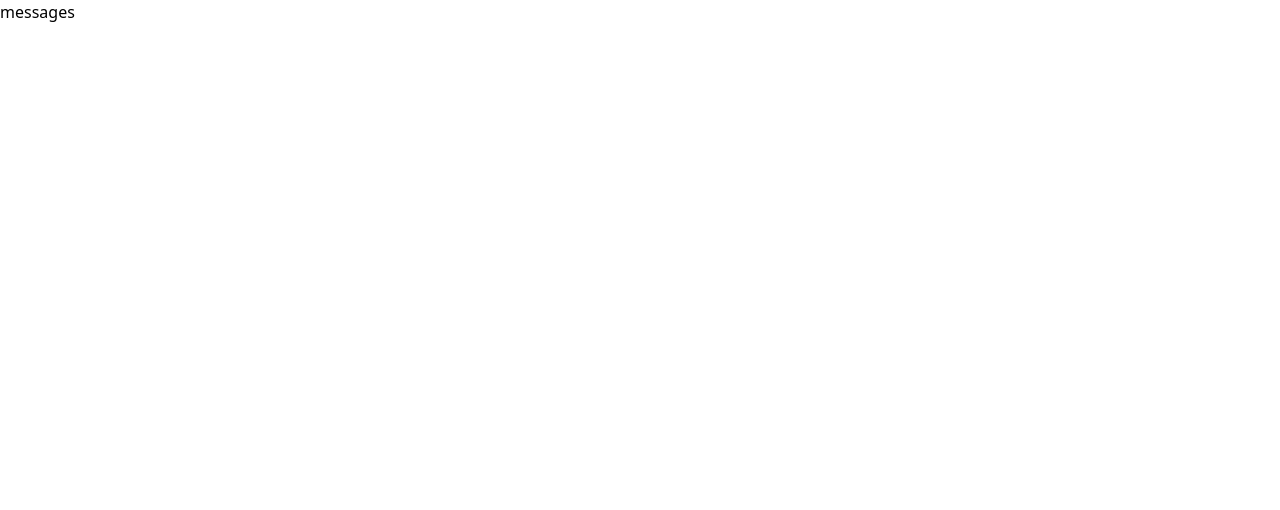
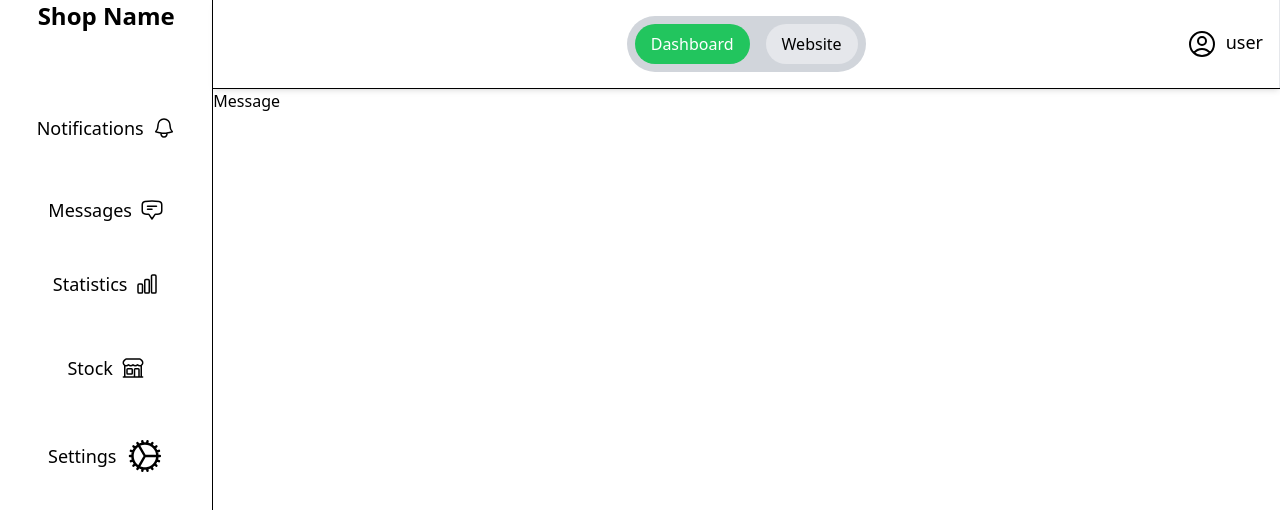
Before and after one commit to 120lennox/farm-basket-frontend, a Next.js app in the folder farmbasket/: page /dashboard/messages in a window 1280 px wide. Shown: the top 510 px of the page. Built offline with nearby package versions, Linux system fonts and the light colour scheme.

Commit message:
changing the struncture of the dashboard

```diff
--- /dev/null
+++ b/farmbasket/app/dashboard/components/header.tsx
@@ -0,0 +1,24 @@
+import Link from "next/link"
+import { UserCircleIcon } from "@heroicons/react/24/outline";
+export default function Header(){
+     return <div className="flex  justify-center items-center w-full border-b border-black ">
+
+          <div className="flex items-center justify-center  p-4 bg-white  border-r shadow-md relative z-10 w-full">
+                <div className="flex space-x-4 bg-gray-300 rounded-full p-2">
+            <div className="px-4 py-2 text-white bg-green-500 rounded-full hover:bg-green-600">
+           <Link href="/dashboard">Dashboard</Link>
+           </div>
+           <div className="px-4 py-2 text-black bg-gray-200 rounded-full hover:bg-gray-300">
+                 <Link href="/website">Website</Link>
+             </div>
+            </div>
+            <div className="absolute order-last right-4  flex object-center space-x-2">
+          <UserCircleIcon className="w-8 h-8 text-black" />
+            <div className="text-black text-lg">user</div>
+          </div>
+
+        </div>
+    </div>
+
+
+}
--- a/farmbasket/app/dashboard/components/sidebar.tsx
+++ b/farmbasket/app/dashboard/components/sidebar.tsx
@@ -1,9 +1,9 @@
 import Link from "next/link"
-import { BellIcon,ChatBubbleBottomCenterTextIcon } from "@heroicons/react/24/outline"
+import { BellIcon,ChatBubbleBottomCenterTextIcon,ChartBarIcon,BuildingStorefrontIcon,CogIcon } from "@heroicons/react/24/outline"
 
 export default function Sidebar(){
     return <div>
-            <div className="text-black ">
+            <div className="text-black h-screen border-r border-black ">
                 <div className="flex items-center justify-center  text-2xl font-bold mb-6 ">
                     Shop Name
                 </div>
@@ -13,17 +13,20 @@ export default function Sidebar(){
                         <BellIcon className='w-6 h-6'/>
                     </div>
                     <div className="flex items-center justify-center h-5 space-x-2 text-lg text-black">
-                       <Link href="/messages">Messages</Link>
+                       <Link href="/dashboard/messages">Messages</Link>
                        <ChatBubbleBottomCenterTextIcon className="w-6 h-6" />
                     </div>
                 <div className="flex items-center justify-center h-32 space-x-2 text-lg text-black">
-                        <Link href="/statistics">Statistics</Link>
+                        <Link href="/dashboard/statistics">Statistics</Link>
+                        <ChartBarIcon className="w-6 h-6" />
                     </div>
                     <div className="flex items-center justify-center h-10 space-x-2 text-lg text-black ">
-                    <Link href ="/stock">Stock</Link>
+                    <Link href ="/dashboard/stock">Stock</Link>
+                    <BuildingStorefrontIcon className="w-6 h-6" />
                 </div>
-                <div className="flex item-center justify-center text-black">
-                    <Link href="/settings">Settings</Link>
+                <div className="flex items-center justify-center space-x-2 text-lg text-black h-89 p-12">
+                    <Link href="/dashboard/settings">Settings</Link>
+                    <CogIcon className="w-10 h-10" />
                 </div>
             </div>
             </div>
--- a/farmbasket/app/dashboard/messages/page.tsx
+++ b/farmbasket/app/dashboard/messages/page.tsx
@@ -1,5 +1,15 @@
+import Header from "../components/header"
+import Sidebar from "../components/sidebar"
+
+
 export default function messages(){
-    return <div>
-        messages
+    return <div className="flex">
+         <div className=" w-1/6">
+        <Sidebar/>
+        </div>
+        <div className="flex flex-col w-5/6">
+            <Header/>
+         <div>Message</div>
+        </div>
     </div>
 }
--- a/farmbasket/app/dashboard/notification/page.tsx
+++ b/farmbasket/app/dashboard/notification/page.tsx
@@ -1,5 +1,13 @@
+import Sidebar from "../components/sidebar";
+import Header from "../components/header";
 export default function notification(){
-    return <div>
-        notification
+    return <div className="flex ">
+        <div className=" w-1/6">
+        <Sidebar/>
+        </div>
+        <div className="flex flex-col w-5/6">
+            <Header/>
+         <div>Notification</div>
+        </div>
     </div>
 }
--- a/farmbasket/app/dashboard/page.tsx
+++ b/farmbasket/app/dashboard/page.tsx
@@ -1,19 +1,25 @@
 import { BellIcon, ChatBubbleBottomCenterTextIcon, ChartBarIcon, BuildingStorefrontIcon, UserCircleIcon } from '@heroicons/react/24/outline';
 import Sidebar from './components/sidebar';
+ import Header from './components/header';
 export default function dashboard(){
     return <div>
-            <div>
-              <div className="flex flex-row">
+
+              <div className="flex ">
                   <div className="bg-white h-screen w-3/12">
                     <div className="mx-4 mt-5">
                      <Sidebar />
                     </div>
                   </div>
-                  <div className="flex flex-col">
-                      <div></div>
-                      <div></div>
+                   <div className="flex-1 relative">
+                        <Header/>
+                        <div  className="absolute top-[64px] left-0 right-0 border-t border-black">
+
+                        </div>
+
+                      </div>
+                      </div>
                   </div>
-          </div>
-    </div>
-    </div>
+
+
+
       }
--- a/farmbasket/app/dashboard/statistics/page.tsx
+++ b/farmbasket/app/dashboard/statistics/page.tsx
@@ -1,5 +1,15 @@
+import Header from "../components/header"
+import Sidebar from "../components/sidebar"
+
 export default function statistics(){
-    return <div>
-        statistics
+    let number = 25;
+    return <div className="flex">
+         <div className=" w-1/6">
+        <Sidebar/>
+        </div>
+        <div className="flex flex-col w-5/6">
+            <Header/>
+        <div>Statistics ${number}</div>
+        </div>
     </div>
 }
--- a/farmbasket/app/dashboard/stock/page.tsx
+++ b/farmbasket/app/dashboard/stock/page.tsx
@@ -1,5 +1,16 @@
+import Header from "../components/header";
+import Sidebar from "../components/sidebar";
+
 export default function stock (){
     return(
-        <div>stock</div>
+        <div className="flex">
+            <div className=" w-1/6">
+               <Sidebar/>
+            </div>
+        <div className="flex flex-col w-5/6">
+            <Header/>
+            <div>Stock</div>
+        </div>
+        </div>
     );
 }
```
